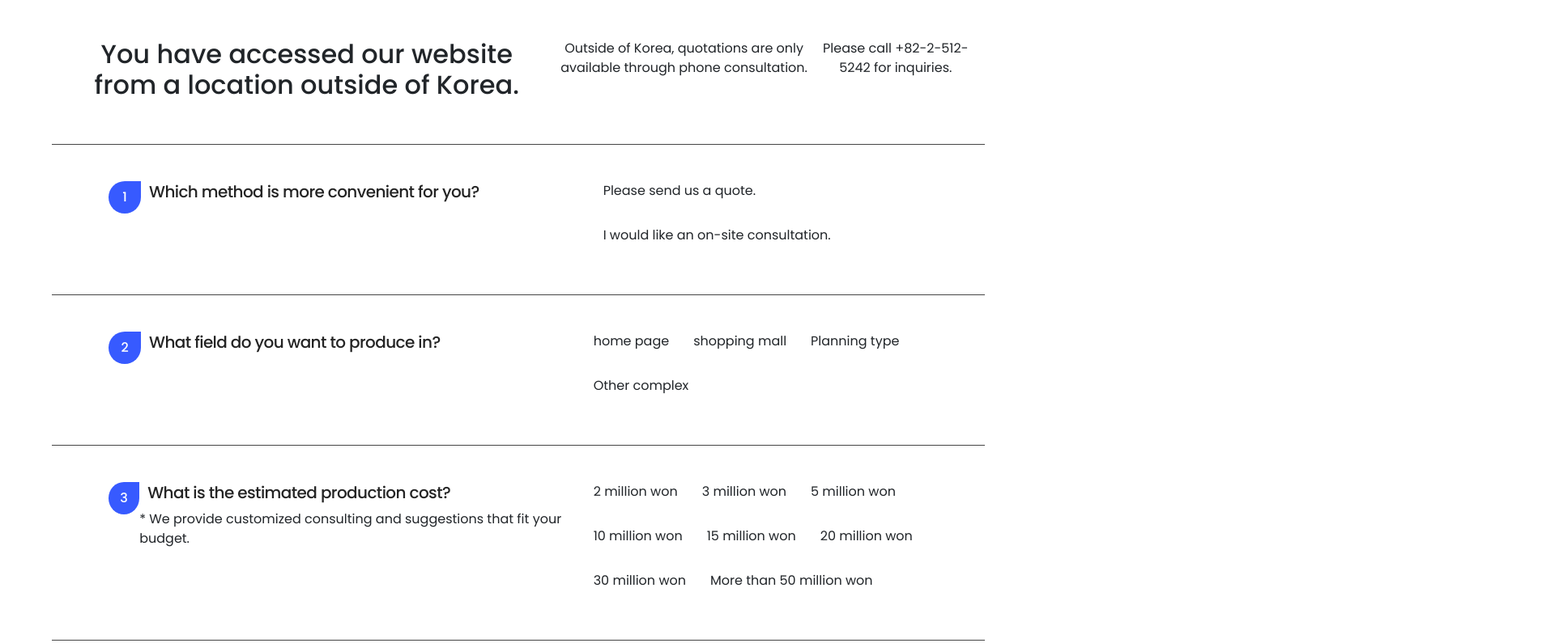
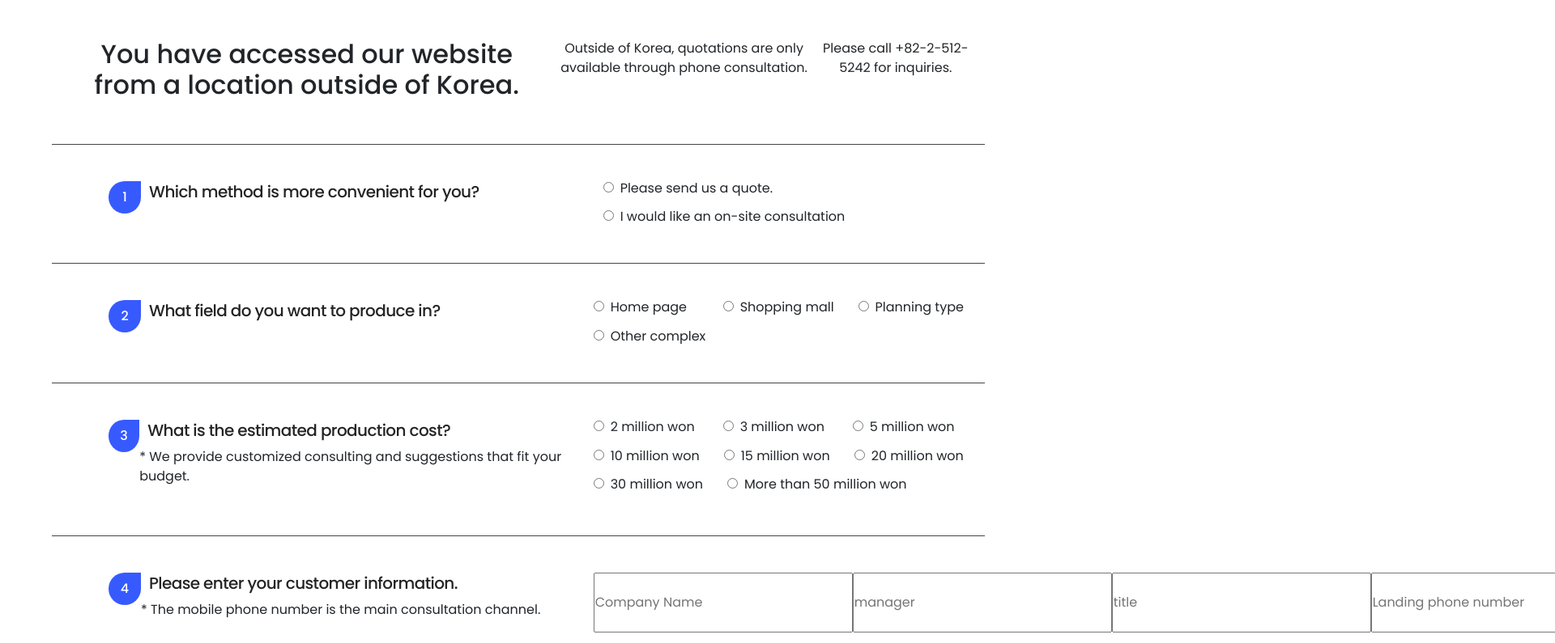
Before and after one commit to hasanfrombd/Contact-Us-Website, a plain HTML site: page contact.html in a window 1280 px wide. Shown: the part 797-1592 px from the top of the page at 81% size, 1920 px wide, since content can reach past the window. Drawn offline with nearby package versions, Linux system fonts and the light colour scheme.

Commit message:
updated more

```diff
--- a/contact.html
+++ b/contact.html
@@ -43,14 +43,24 @@
           <span class="num">1</span>
           <h4>Which method is more convenient for you?</h4>
         </div>
+
         <div class="options col-5 d-flex">
           <div class="option">
+              <span class="radiobox"><input type="radio" name="o_type" id="o_type1" value="1"><label for="o_type1">Please send us a quote.</label></span>
+              <span class="radiobox"><input type="radio" name="o_type" id="o_type2" value="2"><label for="o_type2">I would like an on-site consultation</label></span>
+          </div>
+        </div>
+
+
+        <!-- <div class="options col-5 d-flex">
+          <input type="radio">
+          <div class="option d-flex">
             <p>Please send us a quote.</p>
           </div>
           <div class="option">
             <p>I would like an on-site consultation.</p>
           </div>
-        </div>
+        </div> -->
       </div>
 <!-- method section ends -->
 
@@ -63,6 +73,13 @@
         </div>
         <div class="options col-5 d-flex">
           <div class="option">
+            <span class="radiobox"><input type="radio" name="o_type" id="o_type1" value="1"><label for="o_type1">Home page</label></span>
+            <span class="radiobox"><input type="radio" name="o_type" id="o_type2" value="2"><label for="o_type2">Shopping mall</label></span>
+            <span class="radiobox"><input type="radio" name="o_type" id="o_type2" value="2"><label for="o_type2">Planning type</label></span>
+            <span class="radiobox"><input type="radio" name="o_type" id="o_type2" value="2"><label for="o_type2">Other complex</label></span>
+          </div>
+
+          <!-- <div class="option">
             <p>home page</p>
           </div>
           <div class="option">
@@ -73,7 +90,7 @@
           </div>
           <div class="option">
             <p>Other complex</p>
-          </div>
+          </div> -->
         </div>
       </div>
 <!-- field section ends -->
@@ -88,8 +105,20 @@
             <p>* We provide customized consulting and suggestions that fit your budget.</p>
           </div>
         </div>
-        <div class="options col-5 d-flex">
+        <div class="options col-5">
+
           <div class="option">
+            <span class="radiobox"><input type="radio" name="o_type" id="o_type1" value="1"><label for="o_type1">2 million won</label></span>
+            <span class="radiobox"><input type="radio" name="o_type" id="o_type2" value="2"><label for="o_type2">3 million won</label></span>
+            <span class="radiobox"><input type="radio" name="o_type" id="o_type2" value="2"><label for="o_type2">5 million won</label></span>
+            <span class="radiobox"><input type="radio" name="o_type" id="o_type2" value="2"><label for="o_type2">10 million won</label></span>
+            <span class="radiobox"><input type="radio" name="o_type" id="o_type2" value="2"><label for="o_type2">15 million won</label></span>
+            <span class="radiobox"><input type="radio" name="o_type" id="o_type2" value="2"><label for="o_type2">20 million won</label></span>
+            <span class="radiobox"><input type="radio" name="o_type" id="o_type2" value="2"><label for="o_type2">30 million won</label></span>
+            <span class="radiobox"><input type="radio" name="o_type" id="o_type2" value="2"><label for="o_type2">More than 50 million won</label></span>
+          </div>
+
+          <!-- <div class="option">
             <p>2 million won</p>
           </div>
           <div class="option">
@@ -112,7 +141,7 @@
           </div>
           <div class="option">
             <p>More than 50 million won</p>
-          </div>
+          </div> -->
         </div>
       </div>
 <!-- cost section ends -->
--- a/css/contact.css
+++ b/css/contact.css
@@ -65,8 +65,23 @@
     text-align: center;
 }
 
-.options{
+.wrap .options .option{
+    display: flex;
     flex-wrap: wrap;
     gap: 15px 30px;
     max-width: 700px;
 }
+
+.options .option .radiobox {
+    min-width: 130px;
+
+    display: inline-block;
+    position: relative;
+    vertical-align: middle;
+    margin-top: -.2em;
+}
+.options .option .radiobox input {
+    opacity: 1;
+    margin-right: 8px;
+    z-index: -1;
+}
```
